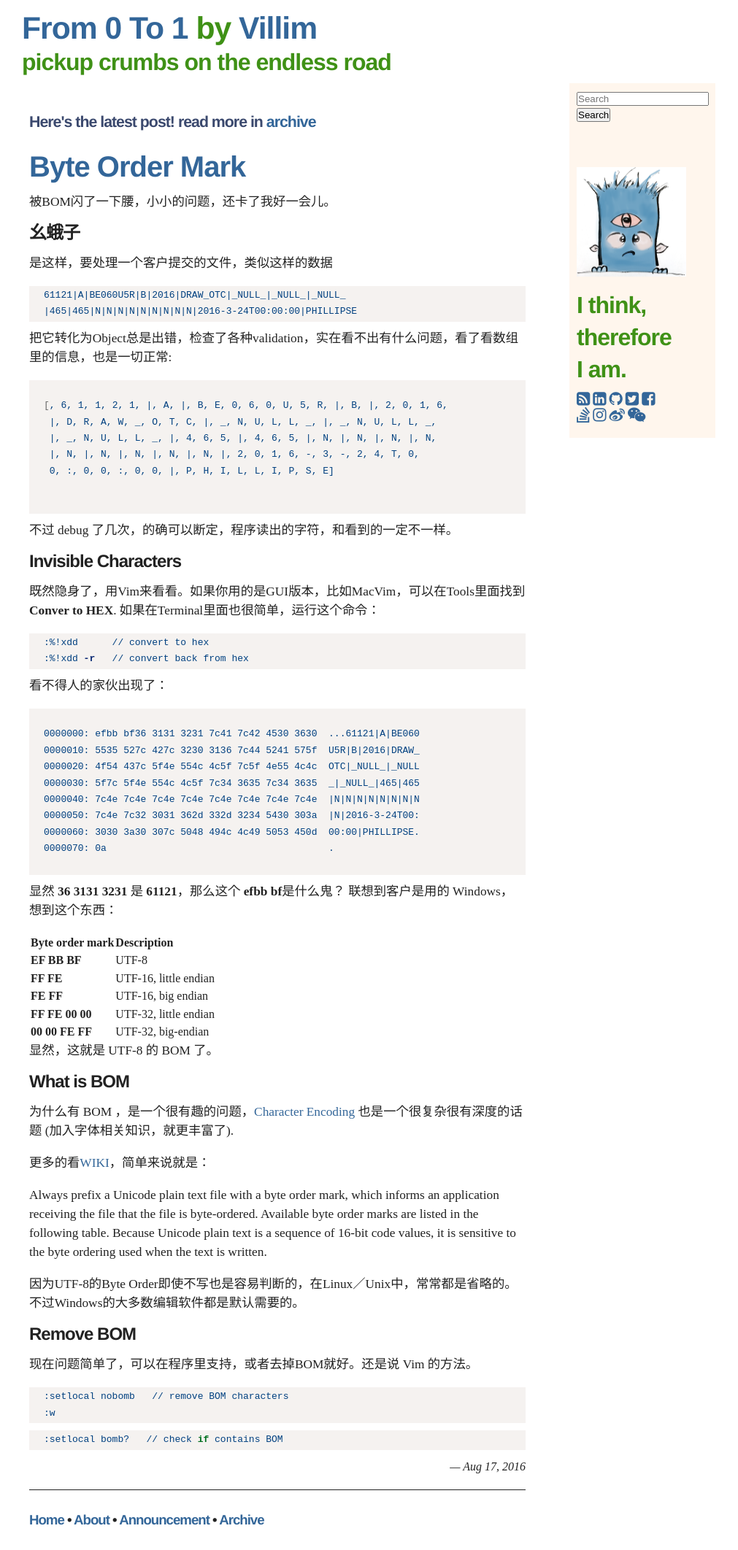
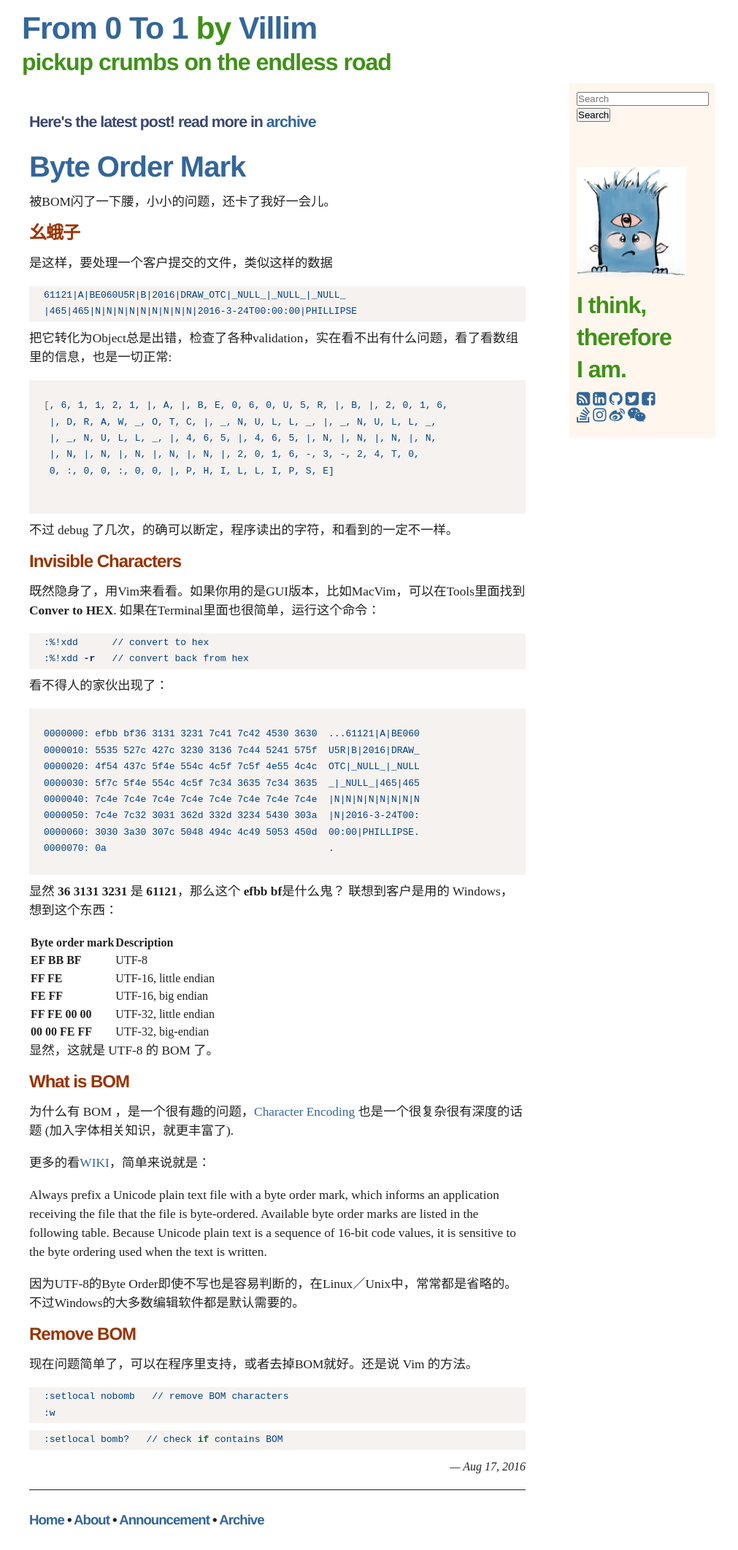
Before and after one commit to villim/villim.github.io, a Jekyll site: the page built from index.html, in a window 1280 px wide. Shown: the whole page at 73% size, without its empty margins (135-1146 px from the left). Built offline with Jekyll 4.4.1, drawn with Linux system fonts in a browser that asks for light colours; nearby versions of some CDN libraries.

Commit message:
modify head color

```diff
--- a/css/screen.css
+++ b/css/screen.css
@@ -75,27 +75,28 @@ h2 {
   font-size: 24px;
   line-height: 22px;
   margin-bottom: 18px;
+  color: #993300;
 }
 
 h3 {
   font-size: 20px;
   line-height: 22px;
   margin-bottom: 12px;
-  color: #4a884e
+  color: #4a884e;
 }
 
 h4 {
   font-size: 19px;
   line-height: 21px;
   margin-bottom: 11px;
-  color: #414482
+  color: #414482;
 }
 
 h5 {
   font-size: 17px;
   line-height: 19px;
   margin-bottom: 10px;
-  color: #a17d80
+  color: #a17d80;
 }
 
 li { margin-bottom: 4px; }
```
